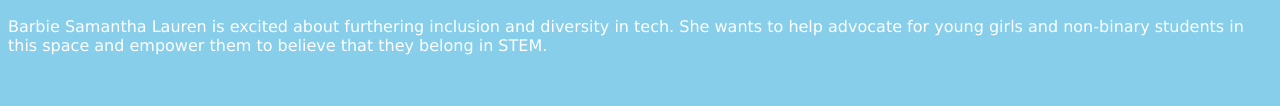
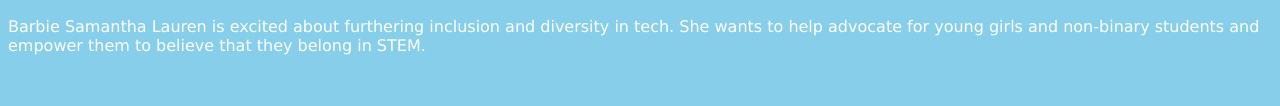
Before and after one commit to samgar2/block11-workshop-personal-website, a plain HTML site: page index.html in a window 1280 px wide. Shown: the part 661-767 px from the top of the page. Drawn offline with Linux system fonts and the light colour scheme.

Commit message:
another text change

```diff
--- a/index.html
+++ b/index.html
@@ -40,7 +40,7 @@
 
         <div class="description">
             <!-- mission statement and something that defines me -->
-            <p>Barbie Samantha Lauren is excited about furthering inclusion and diversity in tech. She wants to help advocate for young girls and non-binary students in this space and empower them to believe that they belong in STEM.</p> <br />
+            <p>Barbie Samantha Lauren is excited about furthering inclusion and diversity in tech. She wants to help advocate for young girls and non-binary students and empower them to believe that they belong in STEM.</p> <br />
 
             <p>"You're braver than you believe, stronger than you seem, and smarter than you think." -Winnie The Pooh</p>
             <br />
```
